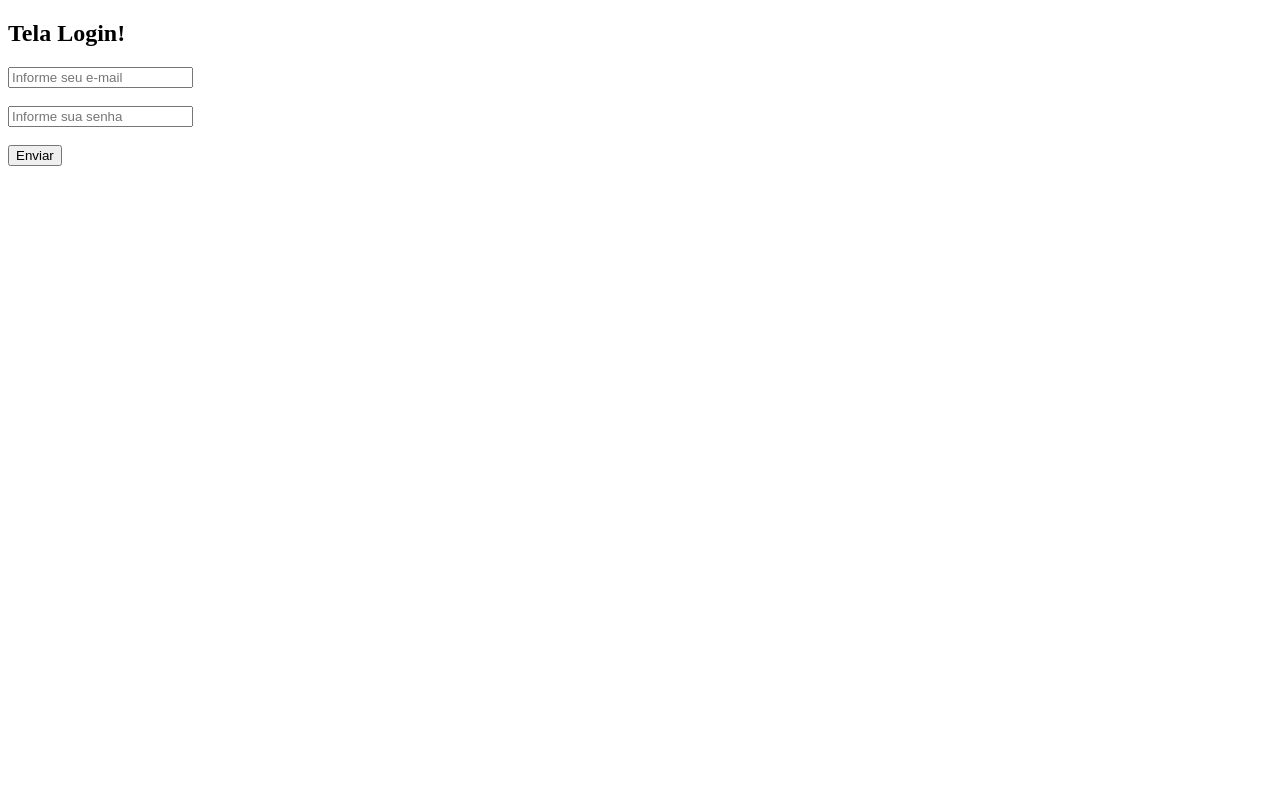
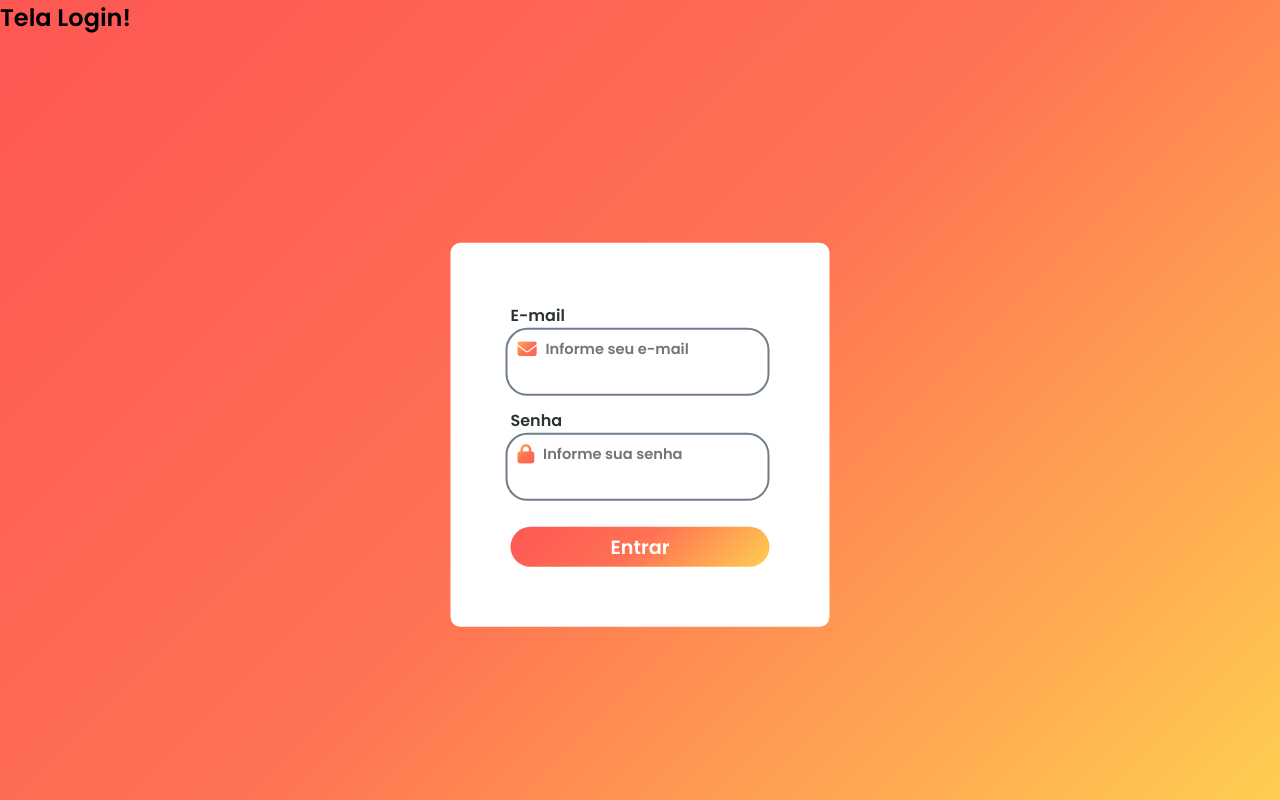
Before and after one commit to EmanoelSiilva/Autenticacao-Login, a website: page formLogin.html in a window 1280 px wide. Drawn offline with Linux system fonts and the light colour scheme.

Commit message:
adicionando estilizacao nos forms

```diff
--- a/app.js
+++ b/app.js
@@ -13,6 +13,7 @@ app.use(express.json())
 
 app.use(bodyParser.json())
 app.use(bodyParser.urlencoded({extended:true}));
+app.use(express.static("public"))
 
 const oneDay = 1000 * 60 * 60 * 24
 
--- a/formLogin.html
+++ b/formLogin.html
@@ -4,16 +4,31 @@
     <meta charset="UTF-8">
     <meta http-equiv="X-UA-Compatible" content="IE=edge">
     <meta name="viewport" content="width=device-width, initial-scale=1.0">
-    <title>Document</title>
+    <title>Faça o Login</title>
+    <link rel="stylesheet" href="/css/styles.css">
+    <script src="https://kit.fontawesome.com/280d7ede1c.js" crossorigin="anonymous"></script>
 </head>
 <body>
     <h2>Tela Login!</h2>
 
-    <form action="/auth/login" method="post">
-        <input type="text" name="email" placeholder="Informe seu e-mail"><br><br>
-        <input type="password" name="password" placeholder="Informe sua senha"><br><br>
+    <div id="form">
+        <form action="/auth/login" method="post">
+            <label for="email">E-mail</label>
+            <div class="input">
+                <i class="fa-solid fa-envelope"></i>
+                <input type="text" name="email" placeholder="Informe seu e-mail"><br><br>
+            </div>
+            <label for="password">Senha</label>
+            <div class="input">
+                <i class="fa-solid fa-lock"></i>
+                <input type="password" name="password" placeholder="Informe sua senha"><br><br>
+            </div>
 
-        <input type="submit" value="Enviar">
-    </form>
+            <div id="btn">
+                <button type="submit">Entrar</button>
+            </div>
+        </form>
+    </div>
+
 </body>
 </html>
```
Also changed, not shown: formRegister.html (+3 -3 lines), public/css/styles.css (renamed from style.css).
